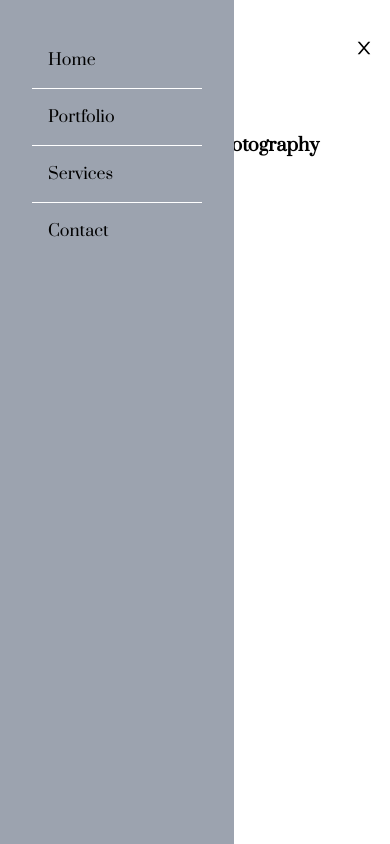
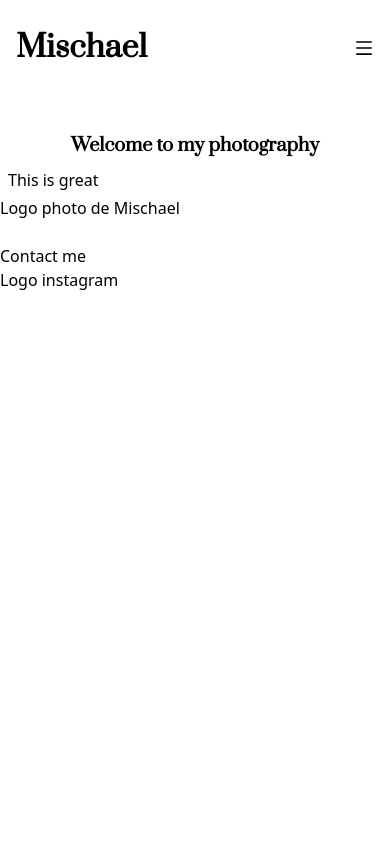
Before and after one commit to MischaelP/mikayel-portfolio-photo, a React (Vite) app: page / in a window 390 px wide. Built offline with nearby package versions, Linux system fonts and the light colour scheme.

Commit message:
[FIX]Menu on mobile device v2

```diff
--- a/src/components/NavBar.jsx
+++ b/src/components/NavBar.jsx
@@ -6,7 +6,7 @@ import {AiOutlineClose, AiOutlineMenu} from 'react-icons/ai';
 
 
 function NavBar() {
-    const [showMenu, setShowMenu] = useState(false);
+    const [showMenu, setShowMenu] = useState(true);
 
     const handlenav = () => {
       setShowMenu(!showMenu);
@@ -30,6 +30,7 @@ function NavBar() {
 
           {/*Mobile nav*/}
           <div className={!showMenu ? 'fixed left-0 top-0 w-[60%] h-full bg-gray-400 ease-in-out duration-500 ' : 'fixed left-[-100%] ease-out duration-500' } >
+
               <ul className='p-4 m-4'>
                 <li className='font-prata p-4 border-b border-white'><Link to = "/">Home</Link></li>
                 <li className='font-prata p-4 border-b border-white' ><Link to = "/Portfolio">Portfolio</Link></li>
--- a/src/pages/Home.jsx
+++ b/src/pages/Home.jsx
@@ -5,9 +5,9 @@ import React from 'react'
 function Home() {
   return (
     <>
-        <div className='flex flex-col sm:flex-row sm:pt-[60px]'>
+        <div className='flex flex-col sm:flex-row md:pt-[60px] h-100'>
           <div className='px-2 py-1 sm:w-2/3'>
-            <h2 className='font-prata text-lg pt-8 font-bold text-center sm:text-[60px]'>Welcome to my photography</h2>
+            <h2 className='font-prata text-lg pt-8 font-bold text-center md:text-[60px]'>Welcome to my photography</h2>
             <p className='font-prata text-center text-align'></p>
           </div>
           <div className='flex px-2 py-1 sm:pt-4 sm:w-1/3' >
```
